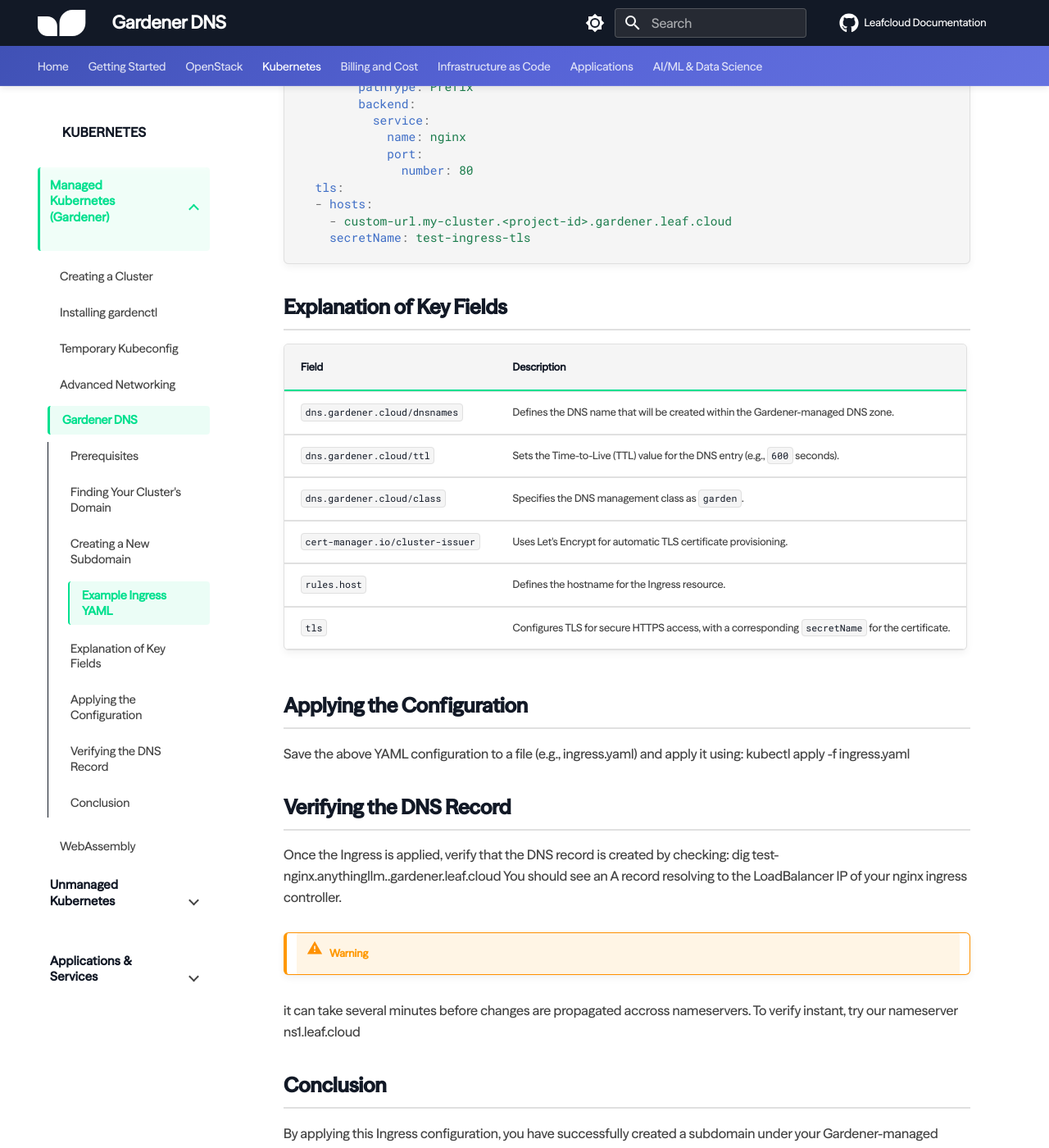
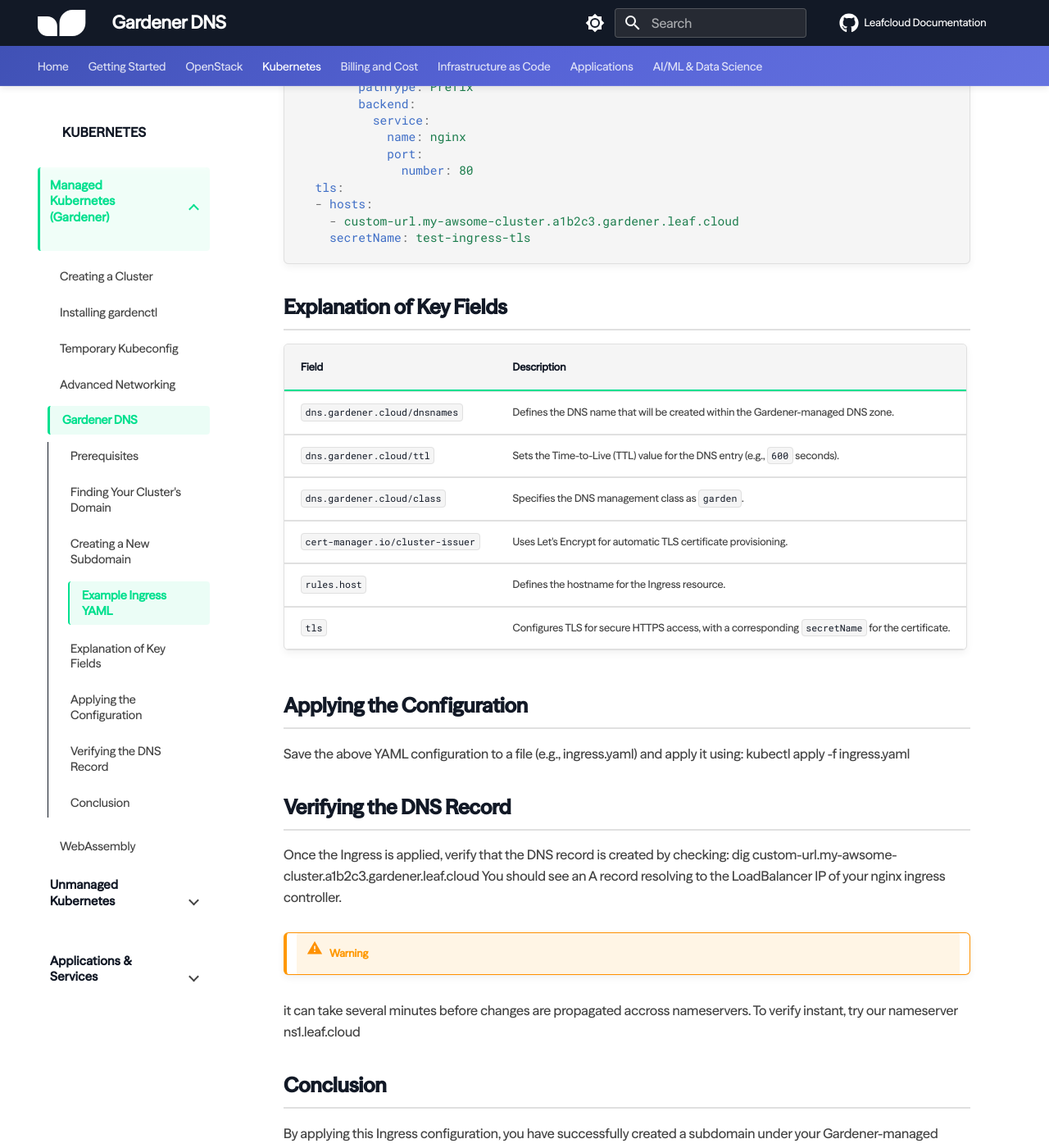
Before and after one commit to leafcloudhq/documentation-rtd, an MkDocs documentation site: the page built from docs/gardener/gardener-dns.md, in a window 1280 px wide and 1400 px high, scrolled down 1461 px. Shown: the whole window at 82% size. Built offline with MkDocs 1.6.1 and Material for MkDocs 9.7.7, drawn with Linux system fonts in a browser that asks for light colours; some of the changed text lies outside the part shown.

Commit message:
- make the examples as real examples instead of variables

````diff
--- a/docs/gardener/gardener-dns.md
+++ b/docs/gardener/gardener-dns.md
@@ -17,10 +17,10 @@
 3. Navigate to **Infrastructure**.
 4. Look for **Shoot Domain** – this is your cluster's base domain, which you can use to create subdomains.
 
-For example, if your **Shoot Domain** is `my-cluster.<project-id>.gardener.leaf.cloud`, you can create subdomains under it using an Ingress resource.
+For example, if your **Shoot Domain** is `my-awsome-cluster.a1b2c3.gardener.leaf.cloud`, you can create subdomains under it using an Ingress resource.
 
 ## Creating a New Subdomain
-You can create a new subdomain under your Gardener Shoot Domain by defining an Ingress resource. The following example creates an Ingress for `custom-url.my-cluster.<project-id>.gardener.leaf.cloud`:
+You can create a new subdomain under your Gardener Shoot Domain by defining an Ingress resource. The following example creates an Ingress for `custom-url.my-awsome-cluster.a1b2c3.gardener.leaf.cloud`:
 
 ### Example Ingress YAML
 ```yaml
@@ -32,13 +32,13 @@
   annotations:
     cert-manager.io/cluster-issuer: letsencrypt-prod
     nginx.ingress.kubernetes.io/rewrite-target: /
-    dns.gardener.cloud/dnsnames: custom-url.my-cluster.<project-id>.gardener.leaf.cloud
+    dns.gardener.cloud/dnsnames: custom-url.my-awsome-cluster.a1b2c3.gardener.leaf.cloud
     dns.gardener.cloud/ttl: "600"
     dns.gardener.cloud/class: garden
 spec:
   ingressClassName: nginx
   rules:
-  - host: custom-url.my-cluster.<project-id>.gardener.leaf.cloud
+  - host: custom-url.my-awsome-cluster.a1b2c3.gardener.leaf.cloud
     http:
       paths:
       - path: /
@@ -50,7 +50,7 @@
               number: 80
   tls:
   - hosts:
-    - custom-url.my-cluster.<project-id>.gardener.leaf.cloud
+    - custom-url.my-awsome-cluster.a1b2c3.gardener.leaf.cloud
     secretName: test-ingress-tls
 
 ```
@@ -75,7 +75,7 @@
 
 ## Verifying the DNS Record
 Once the Ingress is applied, verify that the DNS record is created by checking:
-dig test-nginx.anythingllm.<project-id>.gardener.leaf.cloud
+dig custom-url.my-awsome-cluster.a1b2c3.gardener.leaf.cloud
 You should see an A record resolving to the LoadBalancer IP of your nginx ingress controller.
 
 !!! warning
````
Also changed, not shown: docs/private-llm/private-llm-with-openwebui-and-ollama.md (+1 -1 lines).
